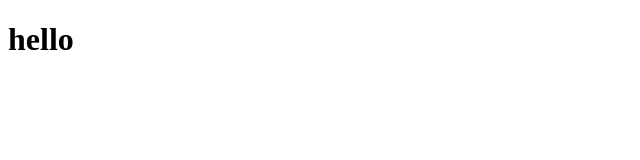
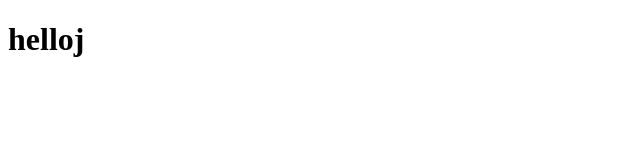
Before and after one commit to sufyanarain/reactApp, a plain HTML site: page index.html in a window 1280 px wide. Shown: the full height of the page, 0-640 px from the left. Drawn offline with Linux system fonts and the light colour scheme.

Commit message:
Update index.html

```diff
--- a/index.html
+++ b/index.html
@@ -7,6 +7,6 @@
     <title>Document</title>
 </head>
 <body>
-    <h1>hello</h1>
+    <h1>helloj</h1>
 </body>
 </html>
```
